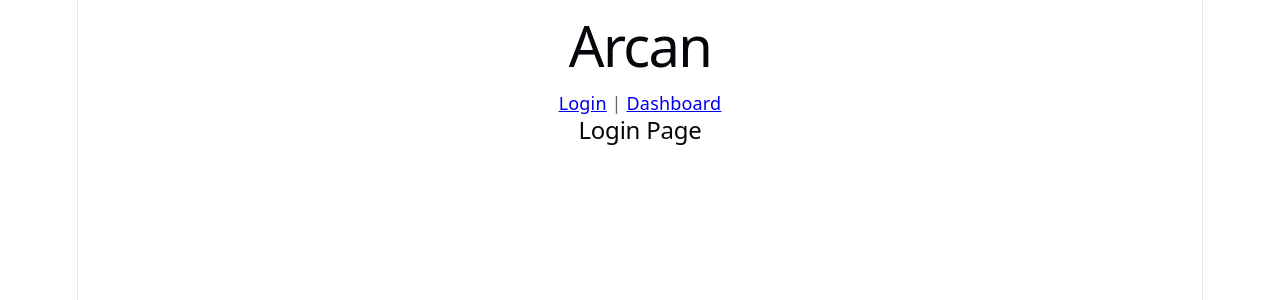
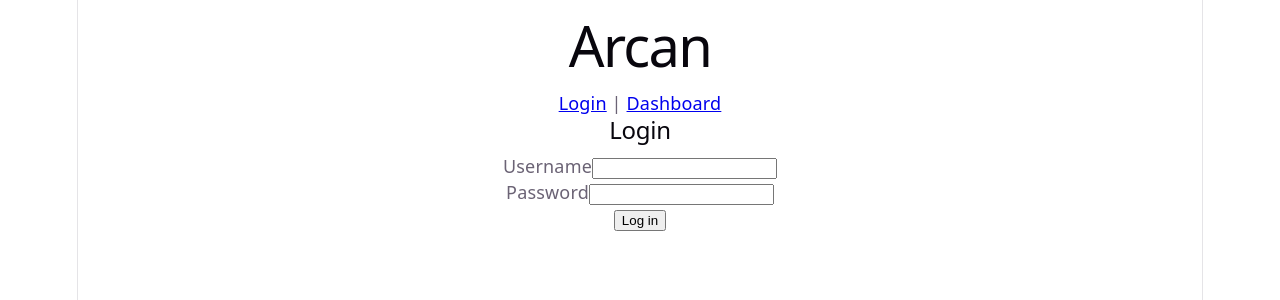
Before and after one commit to qaicore/secure-fullstack-platform, a React (Vite) app in the folder frontend/: page /login in a window 1280 px wide. Shown: the top 300 px of the page. Built offline with nearby package versions, Linux system fonts and the light colour scheme.

Commit message:
build login form with controlled inputs

```diff
--- a/frontend/src/pages/LoginPage.tsx
+++ b/frontend/src/pages/LoginPage.tsx
@@ -1,5 +1,38 @@
+import { useState } from "react";
+
 function LoginPage() {
-    return <h2>Login Page</h2>;
+    const [username, setUsername] = useState('');
+    const [password, setPassword] = useState('');
+
+    const handleSubmit = (e: React.FormEvent) => {
+        e.preventDefault();
+        console.log('Submitting:', { username, password });
+    };
+
+    return (
+        <div>
+          <h2>Login</h2>
+          <form onSubmit={handleSubmit}>
+            <div>
+              <label>Username</label>
+              <input
+                type="text"
+                value={username}
+                onChange={(e) => setUsername(e.target.value)}
+              />
+            </div>
+            <div>
+              <label>Password</label>
+              <input
+                type="password"
+                value={password}
+                onChange={(e) => setPassword(e.target.value)}
+              />
+            </div>
+            <button type="submit">Log in</button>
+          </form>
+        </div>
+      );
   }
 
   export default LoginPage;
```
